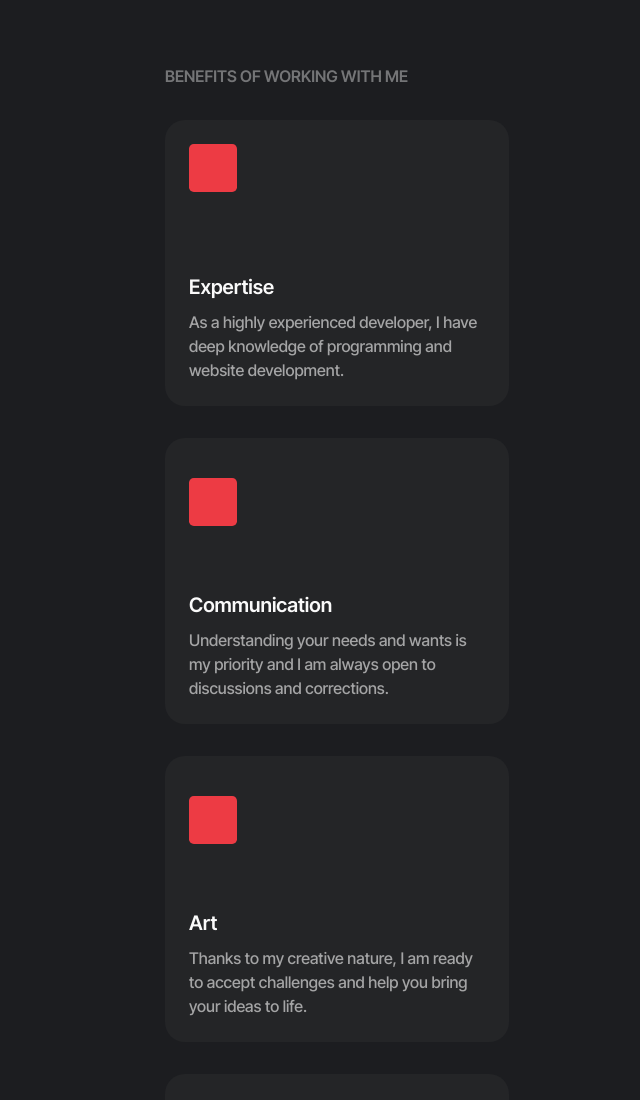
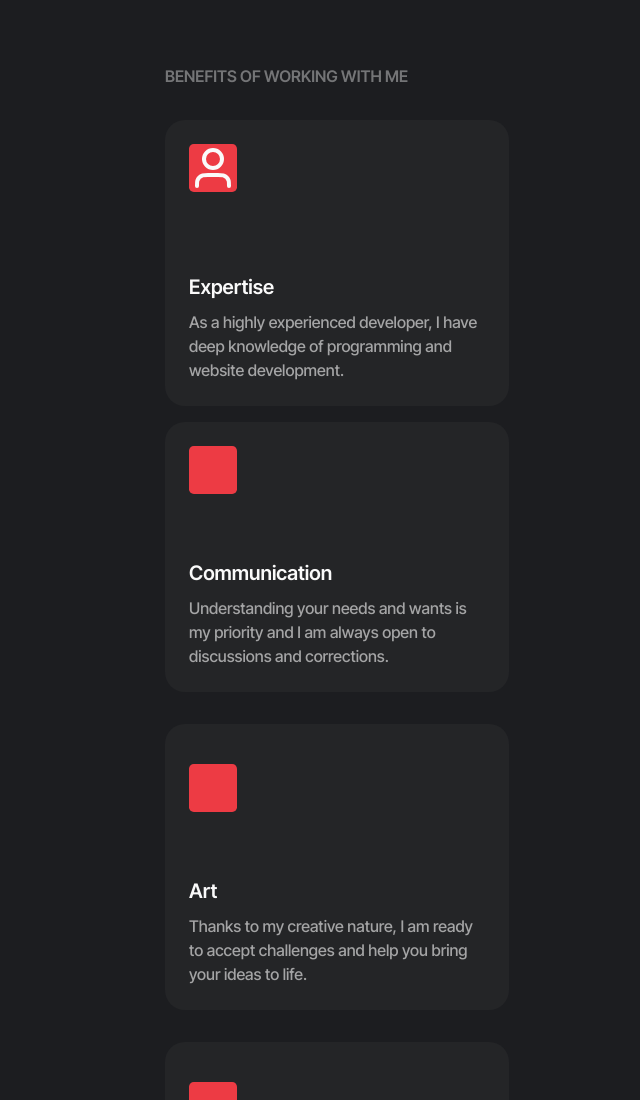
Before and after one commit to OlgaDonchenko/test-version-project-js-Headliner24, a website built with Vite: page src/index.html in a window 1280 px wide. Shown: the top 1100 px of the page, without its empty margins (123-763 px from the left). Built offline with nearby package versions, Linux system fonts and the light colour scheme.

Commit message:
added icons

```diff
--- a/src/partials/benefits.html
+++ b/src/partials/benefits.html
@@ -3,11 +3,8 @@
     <h3 class="benefits-title">Benefits of working with me</h3>
     <ul class="benefits-list">
       <li class="benefits-card-item">
-         <span class="benefits-icon"><a  href="">
-                      <svg class="benefits-icon-accent" width="24" height="24">
-                        <use href="../img/user-01.svg"></use></svg>
-
-         </span>
+         <svg class="benefits-icon-accent" width="24" height="24">
+    <use href="../img/icon.svg#icon-user-service"></use></svg>
         <div class="benefits-box">
           <h3 class="benefits-name">Expertise</h3>
           <p class="benefits-text">
```
Also changed, not shown: src/img/icon.svg (added).
